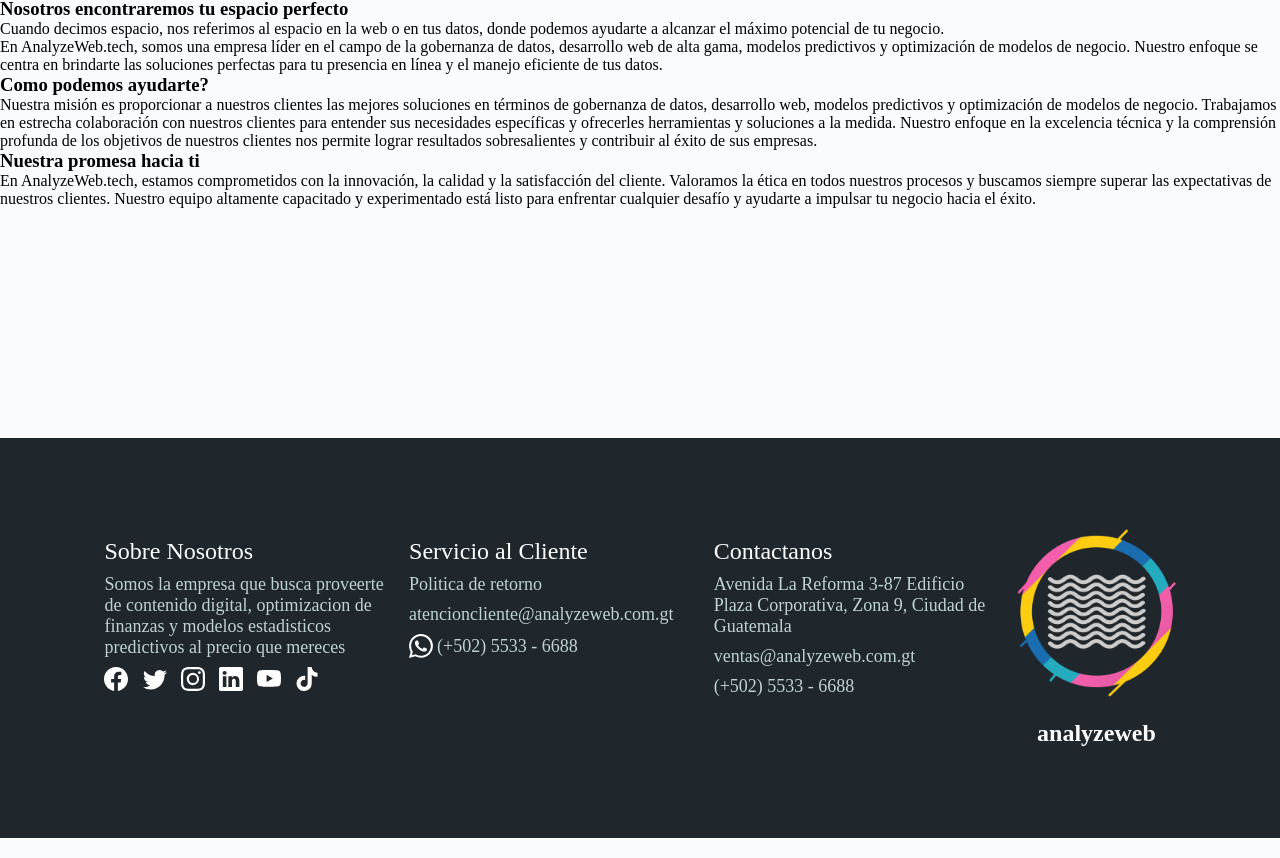
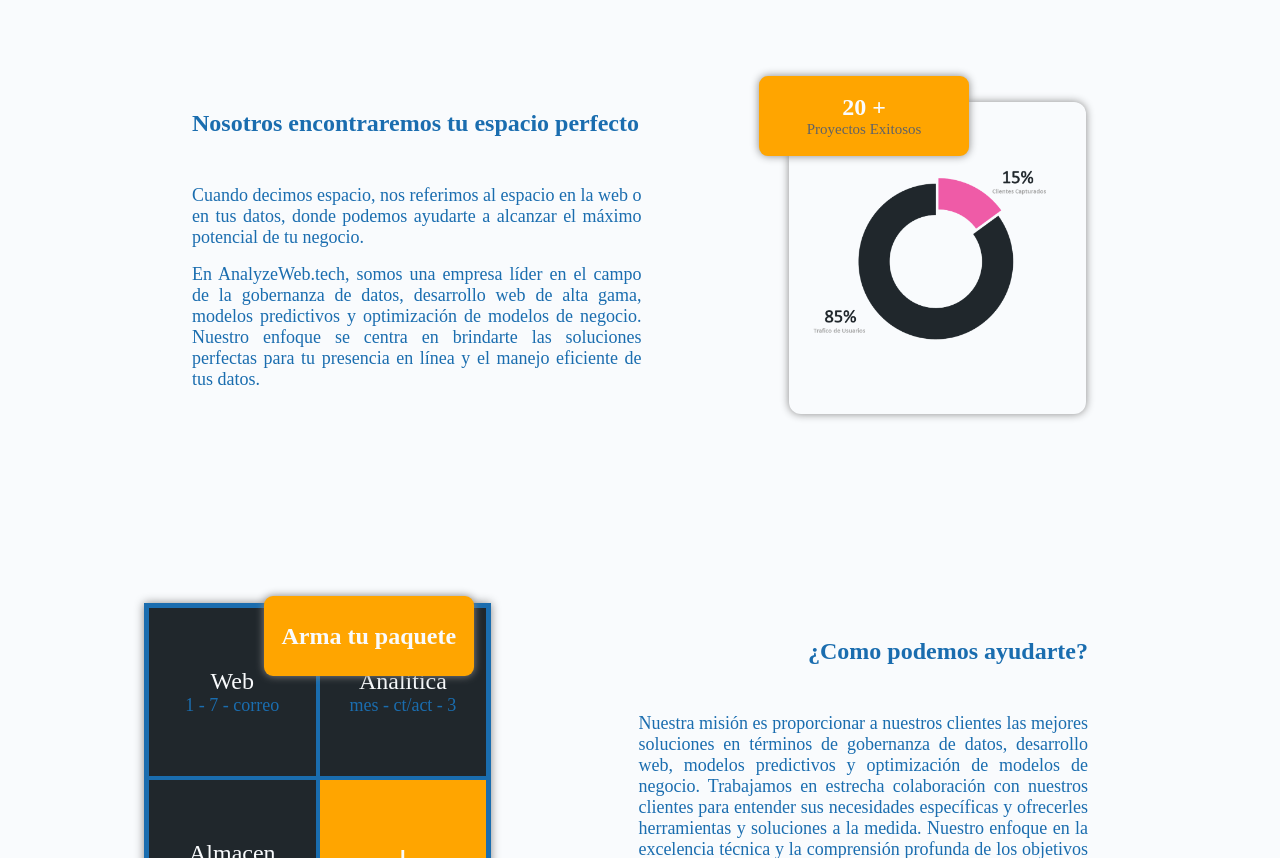
Before and after one commit to RandomAlien3096/analyzeweb, a React (Create React App) app: page /UsPg in a window 1280 px wide. Shown: the part 362-1220 px from the top of the page. Built offline with nearby package versions, Linux system fonts and the light colour scheme.

Commit message:
usPgs content

```diff
--- a/src/components/navbar/navbar.css
+++ b/src/components/navbar/navbar.css
@@ -7,7 +7,7 @@
     justify-content: space-between;
     padding: 6vmin;
     position: fixed !important;
-    z-index: 3;
+    z-index: 6;
 }
 
 .analyzeweb__navbar-logo {
--- a/src/pages/usPg/UsPg.jsx
+++ b/src/pages/usPg/UsPg.jsx
@@ -2,6 +2,7 @@ import React from 'react';
 import './usPg.css';
 import { Navbar, Footer } from '../../components';
 import img_bg from '../../rsrc/imgs/frontend_bg.jpg';
+import graph_web from '../../rsrc/imgs/us_graph.png';
 
 function UsPg() {
   return (
@@ -24,7 +25,9 @@ function UsPg() {
                 </div>
             </div>
             <div className = 'analyzeweb__usPg-content'>
+                {/* ----------------------------------------------------------- */}
                 <div className = 'analyzeweb__usPg-content_space'>
+                    <div className = 'analyzeweb__usPg-content_space-text'>
                         <h3>Nosotros encontraremos tu espacio perfecto</h3>
                         <p>
                             Cuando decimos espacio, nos referimos al espacio
@@ -40,8 +43,44 @@ function UsPg() {
                             presencia en línea y el manejo eficiente de tus datos.
                         </p>
                     </div>
+                    <div className = 'analyzeweb__usPg-content_space-graph'>
+                        <div id = 'graph_text'>
+                            <h3>20 +</h3>
+                            <p>Proyectos Exitosos</p>
+                        </div>
+                        <img
+                            src = {graph_web}
+                            id = 'space_graph'
+                            alt = 'analytics of website engagement'
+                        />
+                    </div>
+                </div>
+                {/* ----------------------------------------------------------- */}
                 <div className = 'analyzeweb__usPg-content_mision'>
-                    <h3>Como podemos ayudarte?</h3>
+                    <div className = 'analyzeweb__usPg-content_mision-graph'>
+                        <div id = 'graph_text'>
+                            <h3>Arma tu paquete</h3>
+                        </div>
+                        <div id='graph_tiles'>
+                            <div id='tile'>
+                                <h4>Web</h4>
+                                <p>1 - 7 - correo</p>
+                            </div>
+                            <div id='tile'>
+                                <h4>Analitica</h4>
+                                <p>mes - ct/act - 3</p>
+                            </div>
+                            <div id='tile'>
+                                <h4>Almacen</h4>
+                                <p>100 Gb - Estatico</p>
+                            </div>
+                            <div id='tile'>
+                                <h4>+</h4>
+                            </div>
+                        </div>
+                    </div>
+                    <div className = 'analyzeweb__usPg-content_mision-text'>
+                        <h3>¿Como podemos ayudarte?</h3>
                         <p>
                             Nuestra misión es proporcionar a nuestros clientes las
                             mejores soluciones en términos de gobernanza de datos,
@@ -55,6 +94,8 @@ function UsPg() {
                             al éxito de sus empresas.
                         </p>
                     </div>
+                </div>
+                {/* ----------------------------------------------------------- */}
                 <div className = 'analyzeweb__usPg-content_promise'>
                     <h3>Nuestra promesa hacia ti</h3>
                     <p>
--- a/src/pages/usPg/usPg.css
+++ b/src/pages/usPg/usPg.css
@@ -1,7 +1,7 @@
 .analyzeweb__usPg{
     display: flex;
     flex-direction: column;
-    height: 100vh;
+    height: 200vh;
     width: 100vw;
 }
 .analyzeweb__usPg-header{
@@ -64,4 +64,179 @@
 .analyzeweb__usPg-content {
     display: flex;
     flex-direction: column;
+    justify-content: center;
+    align-items: center;
+    margin-left: 18vmin;
+    margin-right: 18vmin;
+    margin-bottom: 18vmin;
 }
+
+.analyzeweb__usPg-content h3,
+.analyzeweb__usPg-content p {
+    font-family: 'Montserrat';
+    color: #1A6DAF;
+}
+
+/* ------------------------------------------------------ */
+
+.analyzeweb__usPg-content_space {
+    display: flex;
+    flex-direction: row;
+    justify-content: space-between;
+    align-items: center;
+    height: 65vh;
+}
+
+.analyzeweb__usPg-content_space-text{
+    display: flex;
+    flex-direction: column;
+    width: 55%;
+    padding: 6vmin;
+    padding-right: 6vmin;
+}
+.analyzeweb__usPg-content_space-text h3{
+    font-size: 24px;
+    padding-bottom: 3rem;
+}
+.analyzeweb__usPg-content_space-text p{
+    font-size: 18px;
+    text-align: justify;
+    padding-bottom: 1rem;
+}
+
+.analyzeweb__usPg-content_space-graph{
+    position: relative;
+    display: flex;
+    flex-direction: column;
+    justify-content: center;
+    align-items: center;
+    height: 100%;
+    width: 40%;
+}
+
+.analyzeweb__usPg-content_space-graph > #graph_text{
+    position: absolute;
+    left: 5%;
+    top: 15%;
+    display: flex;
+    flex-direction: column;
+    justify-content: center;
+    align-items: center;
+    width: 210px;
+    height: 80px;
+    border-radius: 9px;
+    background-color: orange;
+    box-shadow: 0 0 9px #888888;
+}
+
+.analyzeweb__usPg-content_space-graph > #graph_text h3{
+    font-size: 24px;
+    color: #F9FBFD;
+}
+.analyzeweb__usPg-content_space-graph > #graph_text p{
+    font-size: 15px;
+    color: #616366;
+}
+
+.analyzeweb__usPg-content_space-graph > #space_graph{
+    width: 75%;
+    height: 60%;
+    object-fit: contain;
+    border-radius: 12px;
+    box-shadow: 0 0 9px #888888;
+}
+
+/* ------------------------------------------------------ */
+
+.analyzeweb__usPg-content_mision {
+    display: flex;
+    flex-direction: row;
+    justify-content: space-between;
+    align-items: center;
+    height: 65vh;
+}
+.analyzeweb__usPg-content_mision-graph{
+    position: relative;
+    display: flex;
+    justify-content: center;
+    align-items: center;
+    height: 100%;
+    width: 35%;
+}
+.analyzeweb__usPg-content_mision-graph > #graph_text{
+    position: absolute;
+    right: 5%;
+    top: 15%;
+    display: flex;
+    flex-direction: column;
+    justify-content: center;
+    align-items: center;
+    width: 210px;
+    height: 80px;
+    border-radius: 9px;
+    background-color: orange;
+    box-shadow: 0 0 9px #888888;
+}
+.analyzeweb__usPg-content_mision-graph > #graph_text h3{
+    font-size: 24px;
+    color: #F9FBFD;
+    text-align: center;
+}
+.analyzeweb__usPg-content_mision-graph > #graph_tiles{
+    display: grid;
+    grid-template-columns: 50% 50%;
+    grid-template-rows: 50% 50%;
+    width: 350px;
+    height: 350px;
+    box-shadow: 0 0 9px #888888;
+    border: 3px solid #1A6DAF;
+}
+.analyzeweb__usPg-content_mision-graph > #graph_tiles > #tile{
+    display: flex;
+    flex-direction: column;
+    align-items: center;
+    justify-content: center;
+    background-color: #20272c;
+    border: 2px solid #1A6DAF;
+}
+.analyzeweb__usPg-content_mision-graph > #graph_tiles > #tile h4{
+    font-size: 24px;
+    font-weight: 500;
+    color: #F9FBFD;
+}
+.analyzeweb__usPg-content_mision-graph > #graph_tiles > #tile p{
+    font-size: 18px;
+    font-weight: 400;
+    color: #1A6DAF;
+}
+.analyzeweb__usPg-content_mision-graph > #graph_tiles > #tile:nth-child(4){
+    background-color: orange;
+}
+.analyzeweb__usPg-content_mision-graph > #graph_tiles > #tile:nth-child(4) h4{
+    font-size: 56px;
+}
+.analyzeweb__usPg-content_mision-text{
+    display: flex;
+    flex-direction: column;
+    width: 55%;
+    padding: 6vmin;
+    padding-right: 6vmin;
+    text-align: end;
+}
+.analyzeweb__usPg-content_mision-text h3{
+    font-size: 24px;
+    padding-bottom: 3rem;
+}
+.analyzeweb__usPg-content_mision-text p{
+    font-size: 18px;
+    text-align: justify;
+    text-align-last: right;
+    padding-bottom: 1rem;
+}
+
+/* ------------------------------------------------------ */
+
+.analyzeweb__usPg-content_promise {
+    margin-bottom: 9vmin;
+    border: 1px solid cyan;
+}
```
Also changed, not shown: src/rsrc/imgs/datagov_flow.png (added), src/rsrc/imgs/us_graph.png (added). Lines whose indentation alone changed are shown as unchanged.
